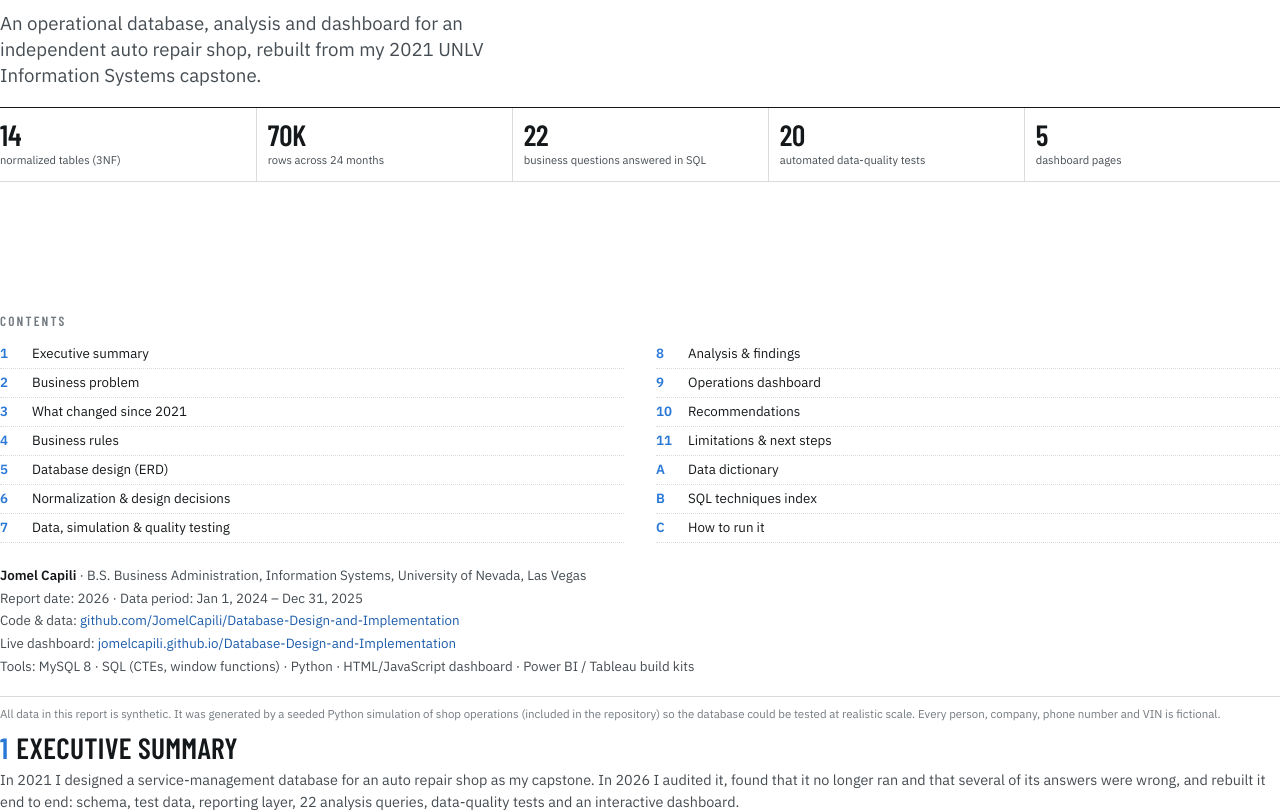
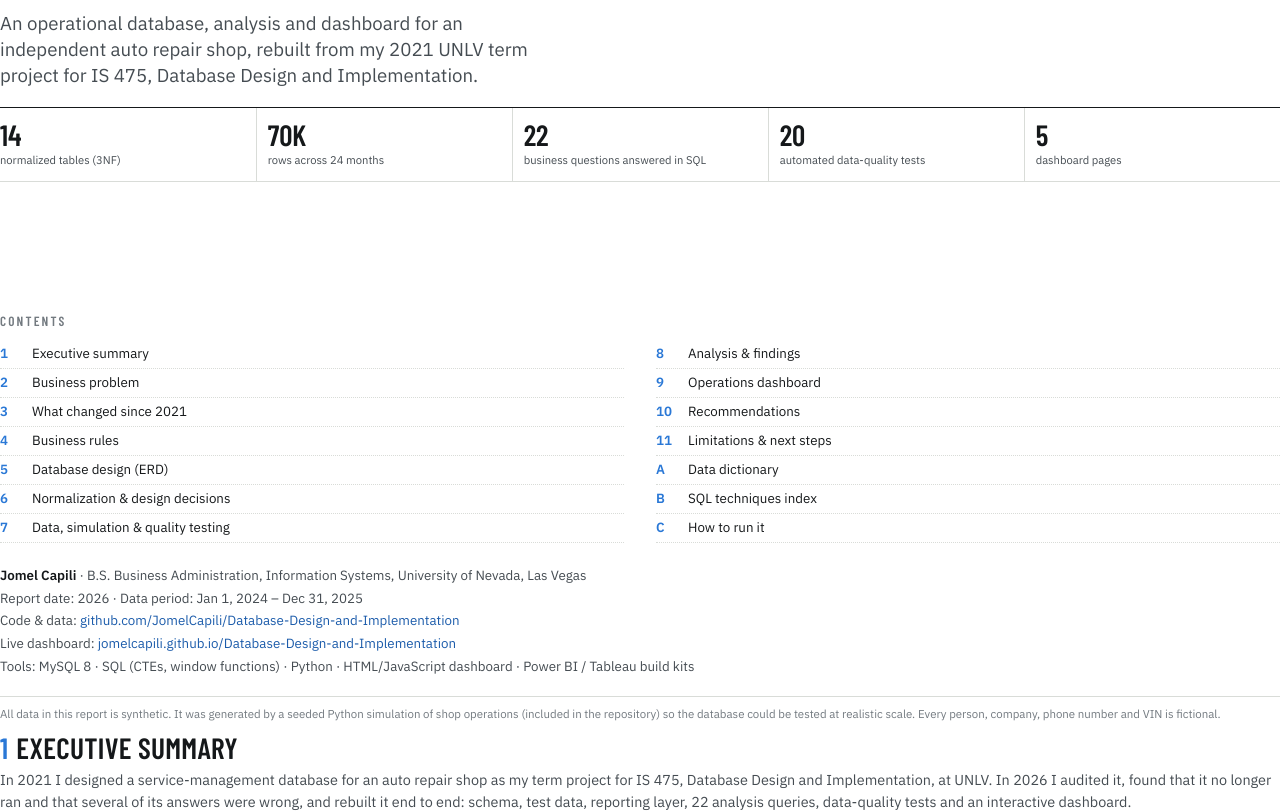
Before and after one commit to JomelCapili/Database-Design-and-Implementation, a plain HTML site: page report/report_template.html in a window 1280 px wide. Shown: the part 142-954 px from the top of the page. Drawn offline with Linux system fonts and the light colour scheme.

Commit message:
Clarify project origin and add 2021 instructor feedback to fix log
Describe the 2021 version accurately as the IS 475 term project with 550
hand-typed rows, and map each item of the 2021 feedback to its v2 fix.

```diff
--- a/report/report_template.html
+++ b/report/report_template.html
@@ -76,7 +76,7 @@
     <div style="height:22pt"></div>
     <div class="eyebrow">Database design &amp; implementation · version 2</div>
     <h1>Service Management Database</h1>
-    <div class="sub">An operational database, analysis and dashboard for an independent auto repair shop, rebuilt from my 2021 UNLV Information Systems capstone.</div>
+    <div class="sub">An operational database, analysis and dashboard for an independent auto repair shop, rebuilt from my 2021 UNLV term project for IS 475, Database Design and Implementation.</div>
     <div class="stats">
       <div><b>14</b><span>normalized tables (3NF)</span></div>
       <div><b>70K</b><span>rows across 24 months</span></div>
@@ -117,7 +117,7 @@
 <!-- ============================== 1. EXECUTIVE SUMMARY ============================== -->
 <section class="chapter">
   <h2><span class="num">1</span>Executive summary</h2>
-  <p class="lede">In 2021 I designed a service-management database for an auto repair shop as my capstone. In 2026 I audited it, found that it no longer ran and that several of its answers were wrong, and rebuilt it end to end: schema, test data, reporting layer, 22 analysis queries, data-quality tests and an interactive dashboard.</p>
+  <p class="lede">In 2021 I designed a service-management database for an auto repair shop as my term project for IS 475, Database Design and Implementation, at UNLV. In 2026 I audited it, found that it no longer ran and that several of its answers were wrong, and rebuilt it end to end: schema, test data, reporting layer, 22 analysis queries, data-quality tests and an interactive dashboard.</p>
 
   <h3>The problem</h3>
   <p>The original report named two root problems: (1) <b>jobs and appointments running late</b>, which drives customers away, and (2) <b>no tracking of parts usage</b>, which leads to stockouts. The 2021 design couldn't measure either: it linked parts to mechanics instead of jobs, and each mechanic to a single customer.</p>
@@ -238,7 +238,7 @@
 <!-- ============================== 7. DATA ============================== -->
 <section style="margin-top:22pt">
   <h2><span class="num">7</span>Data, simulation &amp; quality testing</h2>
-  <p class="lede">The 2021 data had 50 rows per table, every relationship 1:1. That's too small to analyze and too simple to expose bugs like double counting. Version 2 is loaded with about 70,000 rows from a seeded simulation of two years of shop operations.</p>
+  <p class="lede">The 2021 data had 50 hand-typed rows per table (the course minimum), every relationship 1:1. That's too small to analyze and too simple to expose bugs like double counting. Version 2 is loaded with about 70,000 rows from a seeded simulation of two years of shop operations.</p>
   <h3>How the data was generated</h3>
   <p><code>python/generate_data.py</code> (standard library only, seed 2021) simulates the shop one business day at a time:</p>
   <ul>
```
Also changed, not shown: 3 other files.
